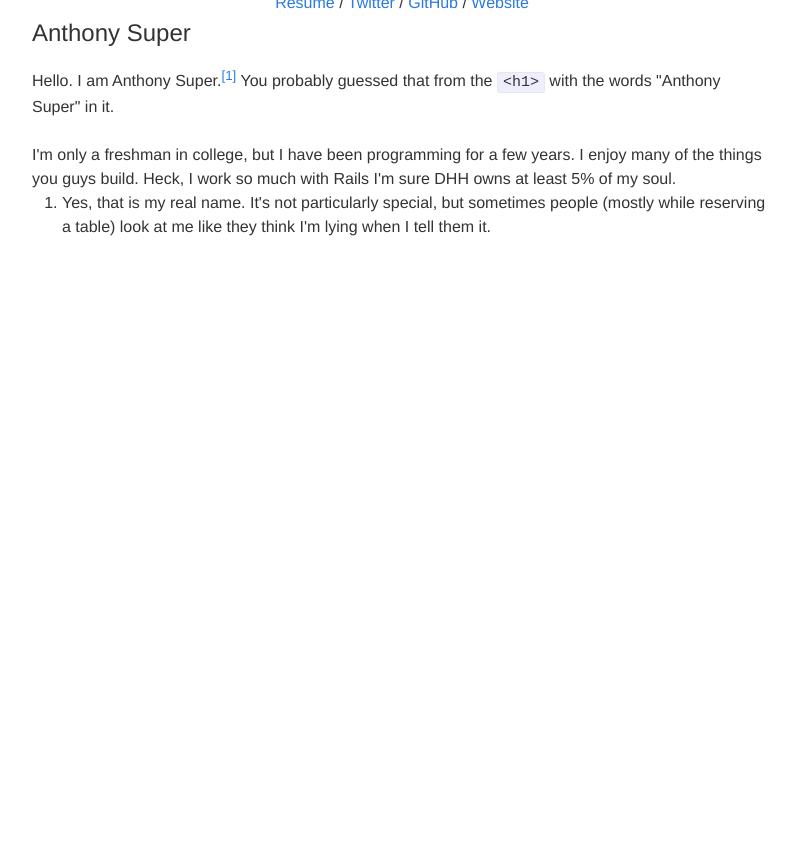
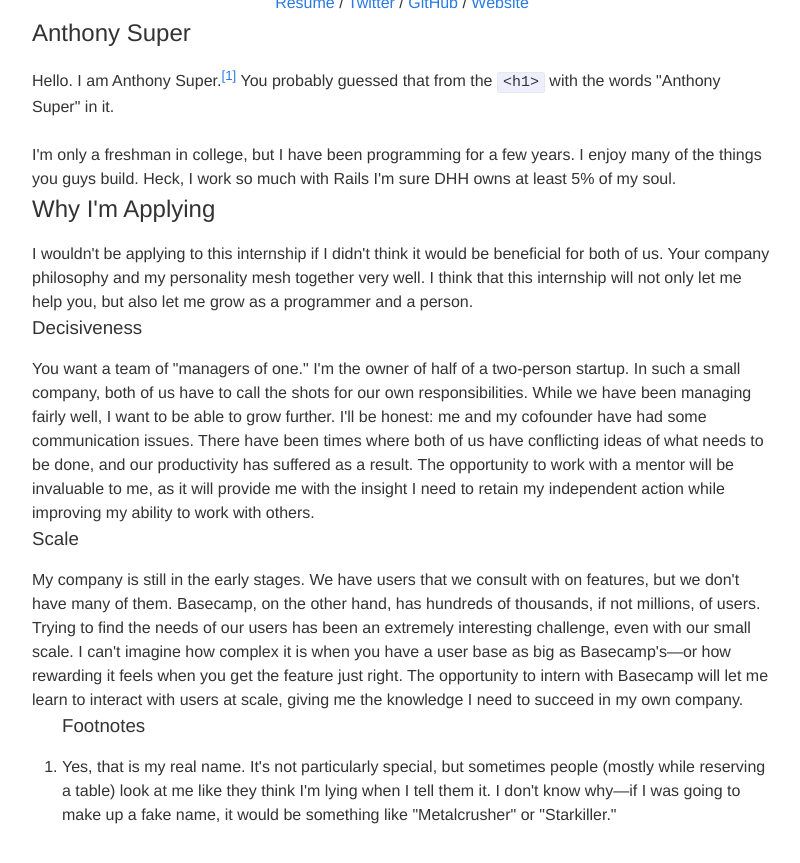
Before and after one commit to noidedmedia/noidedmedia.github.io, a Jekyll site: the page built from basecamp/index.html, in a window 1280 px wide and 1400 px high, scrolled down 1572 px, cut to the strip 528-1391 px from the top of the window. Shown: the whole strip, without its empty margins (238-1038 px from the left). Built offline with Jekyll 4.4.1, drawn with Linux system fonts in a browser that asks for light colours; before the commit the page ends 2384 px from its top, so only the background shows below that.

Commit message:
Update my section

```diff
--- a/basecamp/index.html
+++ b/basecamp/index.html
@@ -41,10 +41,35 @@ permalink: /basecamp/
 
     I enjoy many of the things you guys build.
     Heck, I work so much with Rails I'm sure DHH owns at least 5% of my soul.
+  </section>
+  <section>
+    <h2>Why I'm Applying</h2>
+    I wouldn't be applying to this internship if I didn't think it would be beneficial for both of us.
+    Your company philosophy and my personality mesh together very well.
+    I think that this internship will not only let me help you, but also let me grow as a programmer and a person.
+    <section>
+      <h3>Decisiveness</h3>
+      You want a team of "managers of one."
+      I'm the owner of half of a two-person startup.
+      In such a small company, both of us have to call the shots for our own responsibilities.
+      While we have been managing fairly well, I want to be able to grow further.
+      I'll be honest: me and my cofounder have had some communication issues.
+      There have been times where both of us have conflicting ideas of what needs to be done, and our productivity has suffered as a result.
+      The opportunity to work with a mentor will be invaluable to me, as it will provide me with the insight I need to retain my independent action while improving my ability to work with others.
+    </section>
+    <section>
+      <h3>Scale</h3>
+      My company is still in the early stages.
+      We have users that we consult with on features, but we don't have many of them.
+      Basecamp, on the other hand, has hundreds of thousands, if not millions, of users.
+      Trying to find the needs of our users has been an extremely interesting challenge, even with our small scale.
+      I can't imagine how complex it is when you have a user base as big as Basecamp's&mdash;or how rewarding it feels when you get the feature just right.
+      The opportunity to intern with Basecamp will let me learn to interact with users at scale, giving me the knowledge I need to succeed in my own company.
+    </section>
 
   </section>
-
   <ol id="footnote-list">
-    <li id="fn-1">Yes, that is my real name. It's not particularly special, but sometimes people (mostly while reserving a table) look at me like they think I'm lying when I tell them it.
+    <h3>Footnotes</h3>
+    <li id="fn-1">Yes, that is my real name. It's not particularly special, but sometimes people (mostly while reserving a table) look at me like they think I'm lying when I tell them it. I don't know why&mdash;if I was going to make up a fake name, it would be something like "Metalcrusher" or "Starkiller."
   </ol>
 </div>
```
